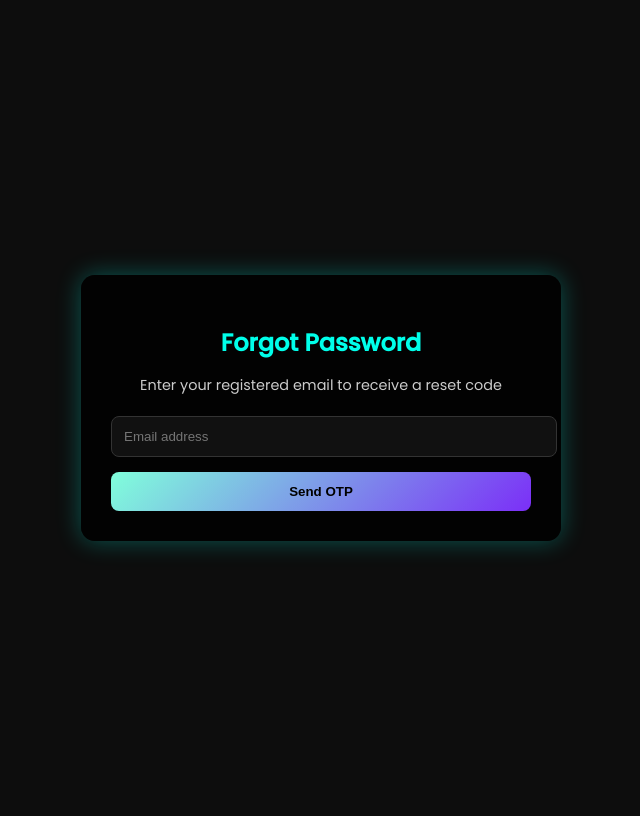
After one commit to u24ai063sunil/EduAce, a Django app: page /forgot-password/ in a window 1280 px wide. The commit adds this page. Shown: the whole page, without its empty margins (319-959 px from the left). Run offline with Django 5.2, Linux system fonts and the light colour scheme.

Commit message:
added reset & forgot

```diff
--- a/EduAce/EduAce/settings.py
+++ b/EduAce/EduAce/settings.py
@@ -1,8 +1,8 @@
 from pathlib import Path
 import os
-from dotenv import load_dotenv
+# from dotenv import load_dotenv
 
-load_dotenv()
+# load_dotenv()
 
 BASE_DIR = Path(__file__).resolve().parent.parent
 
@@ -13,7 +13,7 @@ BASE_DIR = Path(__file__).resolve().parent.parent
 
 SECRET_KEY = os.environ.get("SECRET_KEY", "unsafe-dev-key")
 
-DEBUG =True
+DEBUG =False
 
 ALLOWED_HOSTS = ["*", ".onrender.com"]
 
--- a/EduAce/home/forms.py
+++ b/EduAce/home/forms.py
@@ -4,6 +4,11 @@ from django.contrib.auth.forms import UserCreationForm
 from django.contrib.auth.password_validation import validate_password
 from django.core.exceptions import ValidationError
 from .models import ContactMessage, Profile
+
+class ProfileEditForm(forms.ModelForm):
+    class Meta:
+        model = Profile
+        fields = ['college', 'degree', 'year', 'subjects', 'contact']
 
 # For contact form
 class ContactForm(forms.ModelForm):
--- /dev/null
+++ b/EduAce/home/templates/forgot_password.html
@@ -0,0 +1,79 @@
+{% load static %}
+<!DOCTYPE html>
+<html lang="en">
+<head>
+  <meta charset="UTF-8">
+  <title>Forgot Password | EduAce</title>
+  <meta name="viewport" content="width=device-width, initial-scale=1.0">
+  <link href="https://fonts.googleapis.com/css2?family=Poppins:wght@400;500&display=swap" rel="stylesheet">
+
+  <style>
+    body {
+      background: #0d0d0d;
+      color: white;
+      min-height: 100vh;
+      display: flex;
+      align-items: center;
+      justify-content: center;
+      font-family: 'Poppins', sans-serif;
+    }
+    .box {
+      width: 100%;
+      max-width: 420px;
+      background: rgba(0,0,0,0.85);
+      padding: 30px;
+      border-radius: 14px;
+      box-shadow: 0 0 25px rgba(0,255,234,0.3);
+    }
+    h2 {
+      text-align: center;
+      color: #00ffea;
+      margin-bottom: 10px;
+    }
+    p {
+      text-align: center;
+      font-size: 0.9rem;
+      color: #ccc;
+      margin-bottom: 20px;
+    }
+    input {
+      width: 100%;
+      padding: 12px;
+      background: #111;
+      border: 1px solid #333;
+      border-radius: 8px;
+      color: white;
+      margin-bottom: 15px;
+    }
+    button {
+      width: 100%;
+      padding: 12px;
+      background: linear-gradient(135deg, #80ffdb, #7b2ff7);
+      border: none;
+      border-radius: 8px;
+      font-weight: bold;
+      cursor: pointer;
+    }
+  </style>
+</head>
+<body>
+
+<div class="box">
+  <h2>Forgot Password</h2>
+  <p>Enter your registered email to receive a reset code</p>
+
+  {% if messages %}
+    {% for message in messages %}
+      <p style="color:#ff6b6b;">{{ message }}</p>
+    {% endfor %}
+  {% endif %}
+
+  <form method="POST">
+    {% csrf_token %}
+    <input type="email" name="email" placeholder="Email address" required>
+    <button type="submit">Send OTP</button>
+  </form>
+</div>
+
+</body>
+</html>
--- a/EduAce/home/templates/login.html
+++ b/EduAce/home/templates/login.html
@@ -359,7 +359,7 @@
       <label>Password *</label>
       <input type="password" name="password" required>
 
-      <a href="#" class="forgot">Forgot Password?</a>
+      <a href="{% url 'forgot_password' %}" class="forgot">Forgot password?</a>
 
       <button type="submit">Log In</button>
     </form>
--- a/EduAce/home/templates/profile.html
+++ b/EduAce/home/templates/profile.html
@@ -545,7 +545,7 @@
     </div>
 
     <div class="action-buttons">
-      <a href="#" class="action-button">Edit Profile</a>
+      <a href="{% url 'edit_profile' %}" class="action-button">Edit Profile</a>
       <a href="{% url 'logout' %}" class="action-button danger">Logout</a>
       <a href="{% url 'features' %}" class="action-button secondary">Back to Features</a>
     </div>
--- a/EduAce/home/urls.py
+++ b/EduAce/home/urls.py
@@ -7,6 +7,9 @@ urlpatterns = [
     path('features/', views.features, name='features'),
     path('signup/', views.signup, name='signup'),
     path('verify-email/', views.verify_email, name='verify_email'),
+    path("forgot-password/", views.forgot_password, name="forgot_password"),
+    path("reset-password/", views.reset_password, name="reset_password"),
+    path("edit-profile/", views.edit_profile, name="edit_profile"),
     path('login/', views.login_view, name='login'),
     path('profile/', views.profile, name='profile'),
     path('logout/', views.logout_view, name='logout'),
--- a/EduAce/home/views.py
+++ b/EduAce/home/views.py
@@ -6,7 +6,7 @@ from django.contrib.auth.decorators import login_required
 from django.conf import settings
 import requests
 
-from .forms import ContactForm, UserRegistrationForm, LoginForm,StudyPlanForm
+from .forms import ContactForm, UserRegistrationForm, LoginForm,StudyPlanForm,ProfileEditForm
 from .models import Profile,StudyPlan
 #API
 import requests
@@ -219,6 +219,22 @@ def profile(request):
     }
     return render(request, 'profile.html', context)
 
+@login_required
+def edit_profile(request):
+    profile = request.user.profile
+
+    if request.method == 'POST':
+        form = ProfileEditForm(request.POST, instance=profile)
+        if form.is_valid():
+            form.save()
+            messages.success(request, "Profile updated successfully")
+            return redirect('profile')
+    else:
+        form = ProfileEditForm(instance=profile)
+
+    return render(request, 'edit_profile.html', {'form': form})
+
+
 def logout_view(request):
     logout(request)
     messages.success(request, "You have been successfully logged out.")
@@ -342,3 +358,41 @@ def study_planner(request):
         'form': form,
         'saved_plans': saved_plans
     })
+def forgot_password(request):
+    if request.method == 'POST':
+        email = request.POST.get('email')
+        user = User.objects.filter(email=email).first()
+
+        if user:
+            otp = str(random.randint(100000, 999999))
+            user.profile.email_otp = otp
+            user.profile.save()
+
+            send_otp_email(email, otp, purpose="Password Reset")
+            request.session['reset_user_id'] = user.id
+            return redirect('reset_password')
+
+        messages.error(request, "Email not found")
+
+    return render(request, 'forgot_password.html')
+
+def reset_password(request):
+    user_id = request.session.get('reset_user_id')
+    user = User.objects.get(id=user_id)
+
+    if request.method == 'POST':
+        otp = request.POST.get('otp')
+        new_password = request.POST.get('password')
+
+        if otp == user.profile.email_otp:
+            user.set_password(new_password)
+            user.save()
+            user.profile.email_otp = ""
+            user.profile.save()
+
+            messages.success(request, "Password reset successfully!")
+            return redirect('login')
+        else:
+            messages.error(request, "Invalid OTP")
+
+    return render(request, 'reset_password.html')
```
Also changed, not shown: EduAce/home/templates/edit_profile.html (added, +65 -0 lines), EduAce/home/templates/reset_password.html (added, +72 -0 lines).
